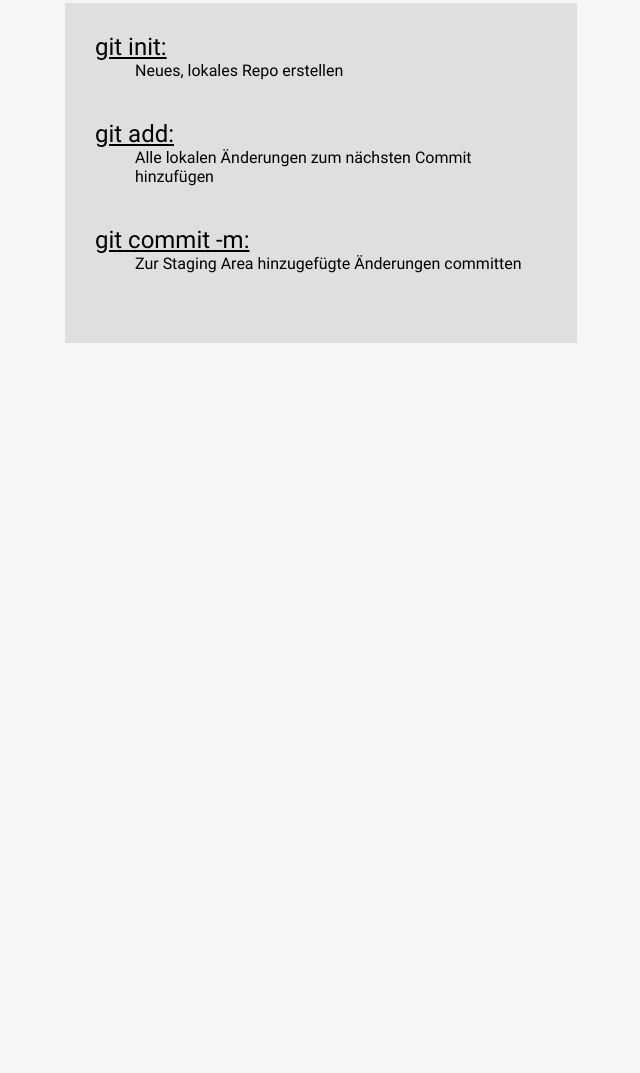
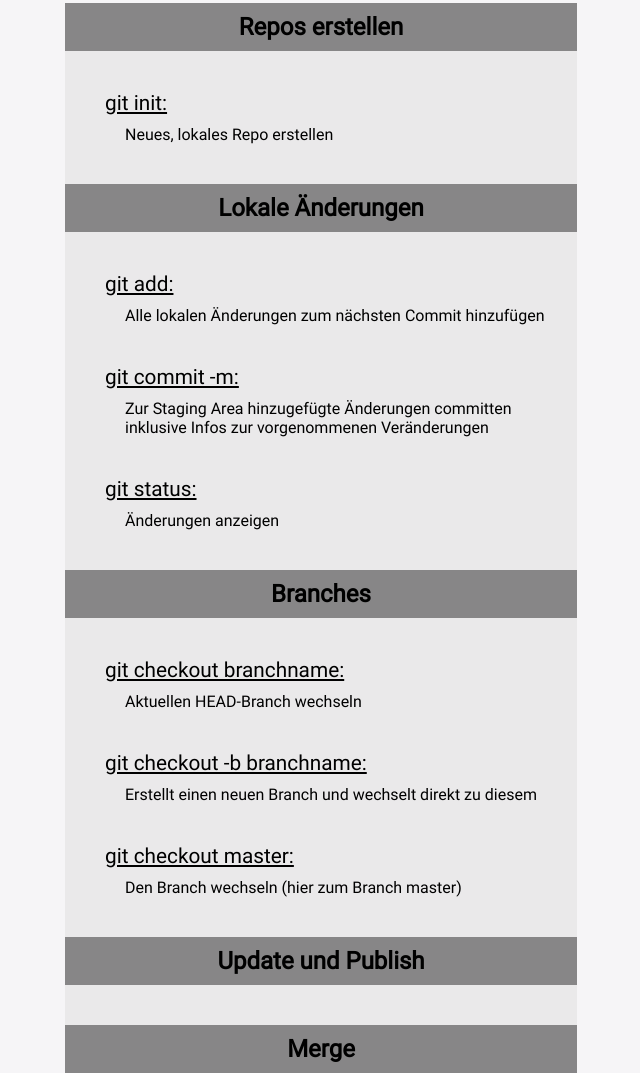
Before and after one commit to miradonis/CheatSheet-GIT, a plain HTML site: page index.html in a window 1280 px wide. Shown: the part 380-1453 px from the top of the page, without its empty margins (319-959 px from the left). Before the commit the page ends 800 px from the top, so only its background shows below. Drawn offline with Linux system fonts and the light colour scheme.

Commit message:
added commands

```diff
--- a/assets/main.css
+++ b/assets/main.css
@@ -22,6 +22,9 @@ body {
     font-family: Roboto-regular;
 }
 
+/*
+==========================STYLE FOR HEADER===========================
+*/
 header {
     width: 100%;
     text-align: center;
@@ -36,27 +39,35 @@ header h1 {
     color: rgba(55, 55, 55, 0.946);
 }
 
-main section .important {
+main article .important {
     padding-top: 100px;
     text-align: center;
     font-size: 1.5em;
     color: red;
     text-decoration: underline;
 }
-
+/*
+==========================STYLE FOR COMMANDS============================
+*/
 main .commands {
     width: 40vw;
     margin: 60px auto 40px auto;
-    padding: 30px 30px 30px 30px;
-    background-color: rgba(209, 209, 209, 0.575);
+    background-color: rgba(226, 226, 226, 0.575);
+}
+
+main .commands h2 {
+    background-color: #878687;
+    margin: 0 0 40px 0;
+    padding: 10px 0 10px 0;
+    text-align: center;
 }
 
 main .commands p {
-    margin: 0 0 40px 40px;
+    margin: 10px 0 40px 60px;
 }
 
-main section span {
-    font-size: 1.5em;
-    margin-right: 50px;
+main section article span {
+    font-size: 1.3em;
+    margin: 0 0 10px 40px;
     text-decoration: underline;
 }
--- a/index.html
+++ b/index.html
@@ -14,16 +14,26 @@
         <h1>CheatSheet - GIT</h1>
     </header>
     <main>
-        <section>
+        <article>
             <p class="important">
                 Repository in Github erstellen ---> Die 3 Zeilen nicht vergessen (WICHTIG !!!!)
             </p>
-        </section>
+        </article>
+        <!--
+            =================================COMMANDS===================================
+        -->
         <section class="commands">
+            <!--------------------create local repo----------------------->
+            <article class="create_local_repo">
+                <h2>Repos erstellen</h2>
                 <span>git init: </span>
                 <p>
                     Neues, lokales Repo erstellen
                 </p>
+            </article>
+            <!----------------------local changes------------------------->
+            <article>
+                <h2>Lokale Änderungen</h2>
                 <span>git add: </span>
                 <p>
                     Alle lokalen Änderungen zum nächsten
@@ -32,8 +42,34 @@
                 <span>git commit -m: </span>
                 <p>
                     Zur Staging Area hinzugefügte
-                Änderungen committen
+                    Änderungen committen inklusive Infos zur vorgenommenen Veränderungen
                 </p>
+                <span>git status: </span>
+                <p>
+                    Änderungen anzeigen
+                </p>
+            </article>
+            <article>
+                <h2>Branches</h2>
+                <span>git checkout branchname: </span>
+                <p>
+                    Aktuellen HEAD-Branch wechseln
+                </p>
+                <span>git checkout -b branchname: </span>
+                <p>
+                    Erstellt einen neuen Branch und wechselt direkt zu diesem
+                </p>
+                <span>git checkout master: </span>
+                <p>
+                    Den Branch wechseln (hier zum Branch master)
+                </p>
+            </article>
+            <article>
+                <h2>Update und Publish</h2>
+            </article>
+            <article>
+                <h2>Merge</h2>
+            </article>
         </section>
     </main>
 
```
Lines whose indentation alone changed are shown as unchanged.
